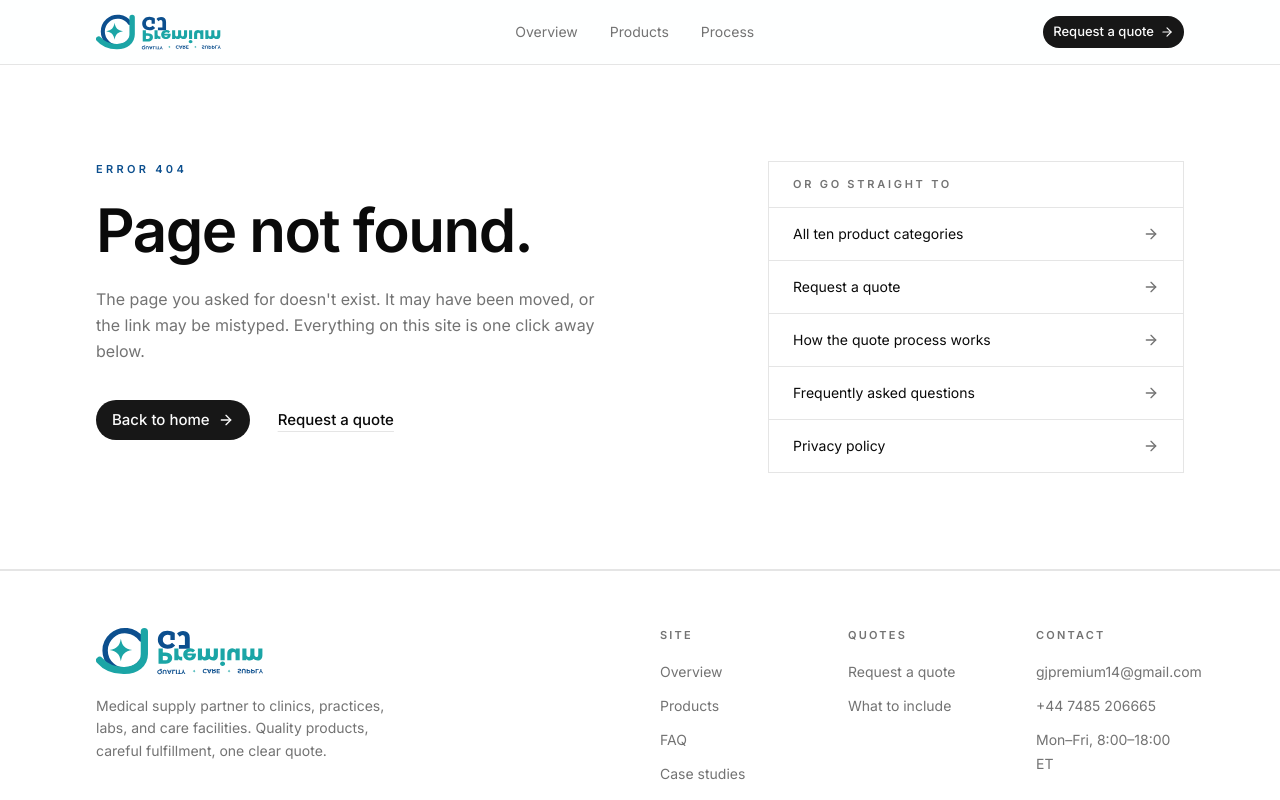
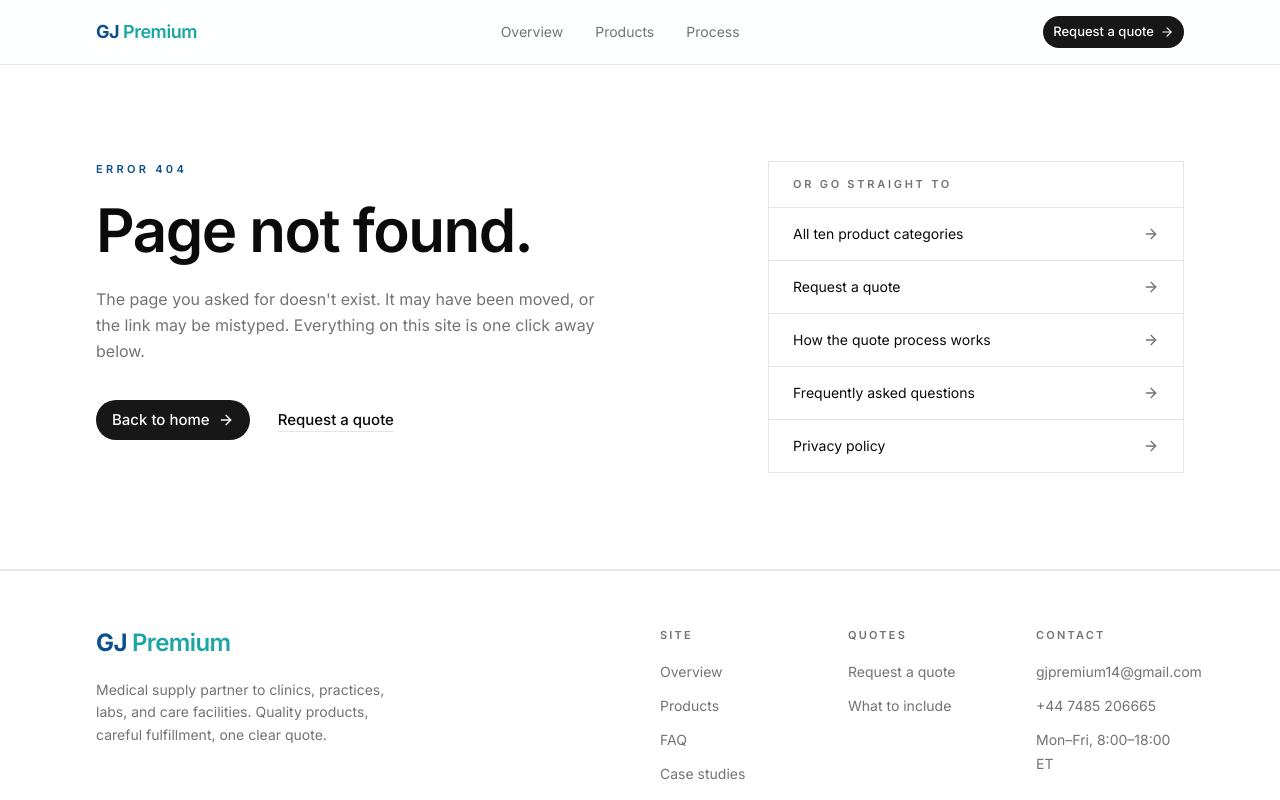
Before and after one commit to afriyieowususarfo-pixel/gj-premium, a React (Vite) app: page /404 in a window 1280 px wide. Shown: the top 800 px of the page. Built offline with nearby package versions, Linux system fonts and the light colour scheme; no server answers; what @convex-dev/auth would draw is missing.

Commit message:
Freebuff: Remove the logo and make it GJ premium

```diff
--- a/src/components/BrandLogo.tsx
+++ b/src/components/BrandLogo.tsx
@@ -5,9 +5,8 @@ export const BRAND_NAVY = "#0c4f8e";
 export const BRAND_TEAL = "#1ba5a6";
 
 /**
- * GJ Premium logo: the full lockup (symbol, wordmark, and tagline) served
- * from /logo-full.svg. To swap in a new logo file, replace that asset; no
- * code changes needed.
+ * GJ Premium wordmark: plain text ("GJ" in navy, "Premium" in teal) so the
+ * brand reads the same everywhere without an image asset.
  * - `orientation="inline"`: header size
  * - `orientation="stacked"`: larger size for the footer block
  */
@@ -20,17 +19,18 @@ export function BrandLogo({
   orientation?: "inline" | "stacked";
   tagline?: boolean;
 }) {
-  // The tagline is part of the artwork; the prop is kept so existing
-  // call sites stay meaningful (and picks the larger size when set).
   const large = orientation === "stacked" || tagline;
 
   return (
-    <img
-      src="/logo-full.svg"
-      alt="GJ Premium logo"
-      width={770}
-      height={213}
-      className={cn("h-9 w-auto", large && "h-12", className)}
-    />
+    <span
+      className={cn(
+        "whitespace-nowrap font-bold tracking-tight leading-none",
+        large ? "text-2xl" : "text-lg",
+        className,
+      )}
+    >
+      <span className="text-brand-navy">GJ</span>{" "}
+      <span className="font-semibold text-brand-teal">Premium</span>
+    </span>
   );
 }
```
Also changed, not shown: public/logo-full.svg (deleted).
